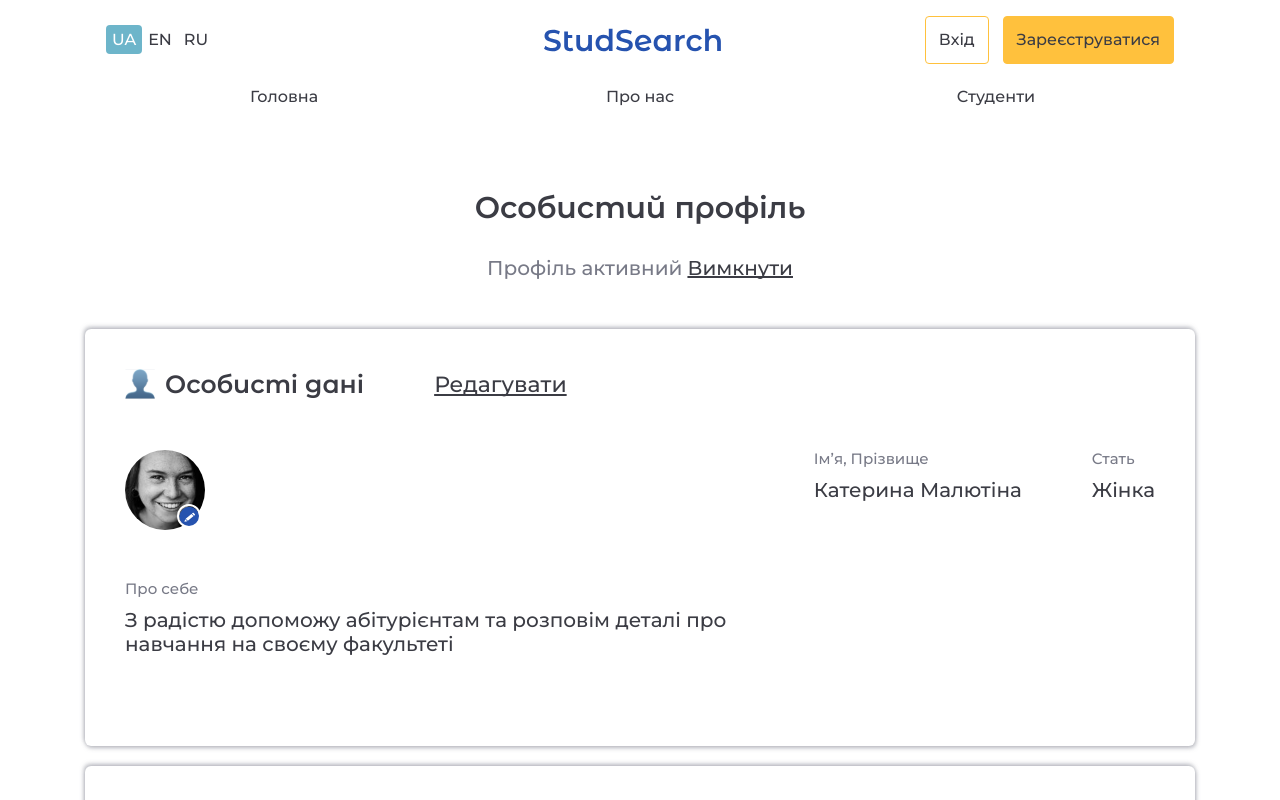
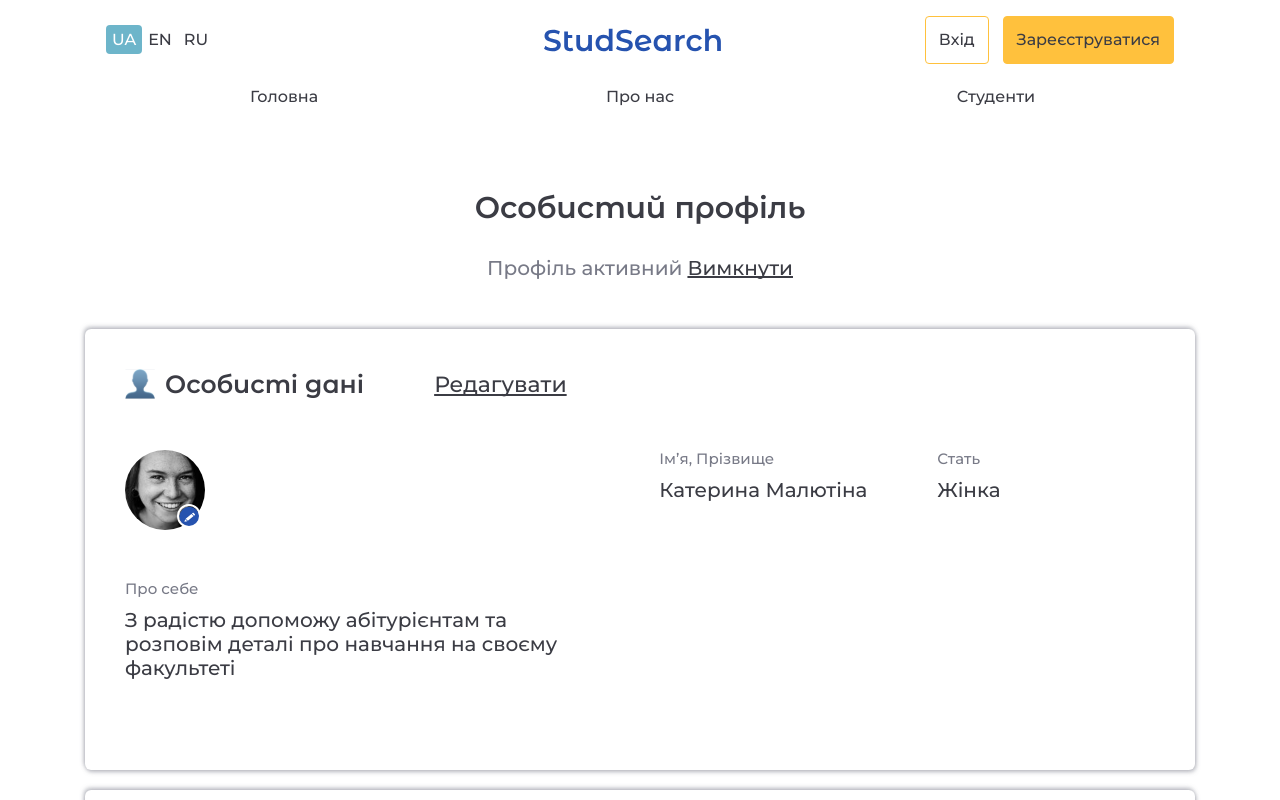
Before and after one commit to abitly-org/studsearch-frontend, a React (Create React App) app: page /personal-area in a window 1280 px wide. Shown: the top 800 px of the page. Built offline with nearby package versions, Linux system fonts and the light colour scheme.

Commit message:
fix size of PersonalArea cards

```diff
--- a/src/Pages/PersonalArea/components/EducationCardInfo/itemsWrapper.scss
+++ b/src/Pages/PersonalArea/components/EducationCardInfo/itemsWrapper.scss
@@ -1,4 +1,5 @@
 .wrapper-info {
+  max-width: 85%;
   margin: 50px 0;
   display: grid;
   grid-template-columns: repeat(3, auto);
--- a/src/Pages/PersonalArea/components/PersonalAreaCardWrapper/index.scss
+++ b/src/Pages/PersonalArea/components/PersonalAreaCardWrapper/index.scss
@@ -1,13 +1,12 @@
-// @import url('https://fonts.googleapis.com/css2?family=Montserrat+Alternates:wght@600&display=swap');
 
-.card-outer{
+.card-outer {
   display: flex;
   justify-content: center;
   padding: 20px 20px 0 20px;
->.card-wrapper {
+  > .card-wrapper {
     padding: 40px;
     max-width: 1030px;
-
+    width: 100%;
     box-shadow: -1px -2px 4px rgba(120, 122, 135, 0.5),
       1px 2px 4px rgba(120, 122, 135, 0.5);
     border-radius: 6px;
@@ -40,14 +39,12 @@
         text-decoration-line: underline;
         &:hover {
           cursor: pointer;
-        color:#3b3c44be;
+          color: #3b3c44be;
         }
       }
     }
 
     > .btn-group {
     }
-
-
   }
 }
--- a/src/Pages/PersonalArea/components/PersonalDataInfo/itemsWrapper.scss
+++ b/src/Pages/PersonalArea/components/PersonalDataInfo/itemsWrapper.scss
@@ -1,4 +1,5 @@
 .wrapper-info {
+  max-width: 85%;
   margin: 50px 0;
   display: grid;
   grid-template-columns: repeat(3, auto);
```
Lines whose indentation alone changed are shown as unchanged.
